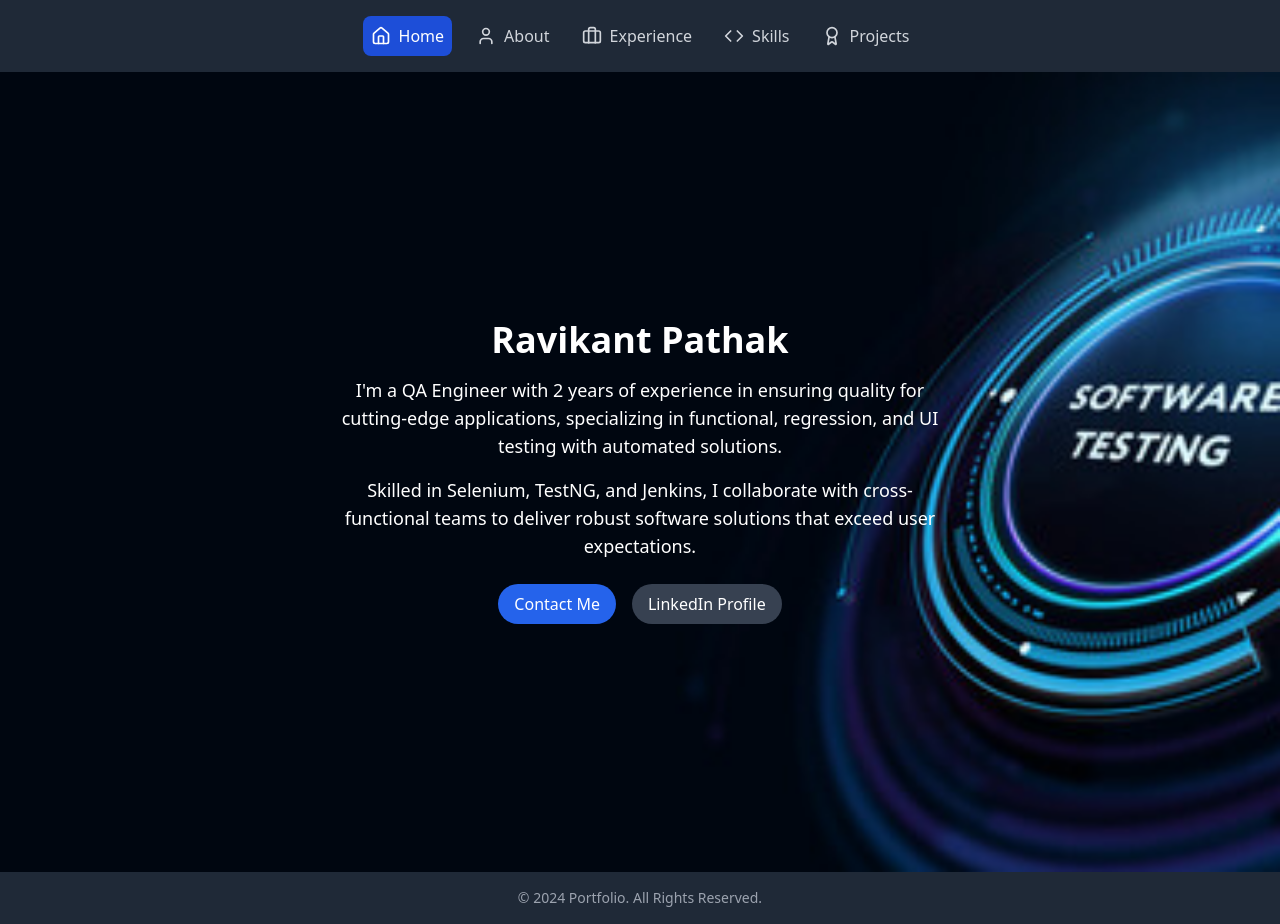
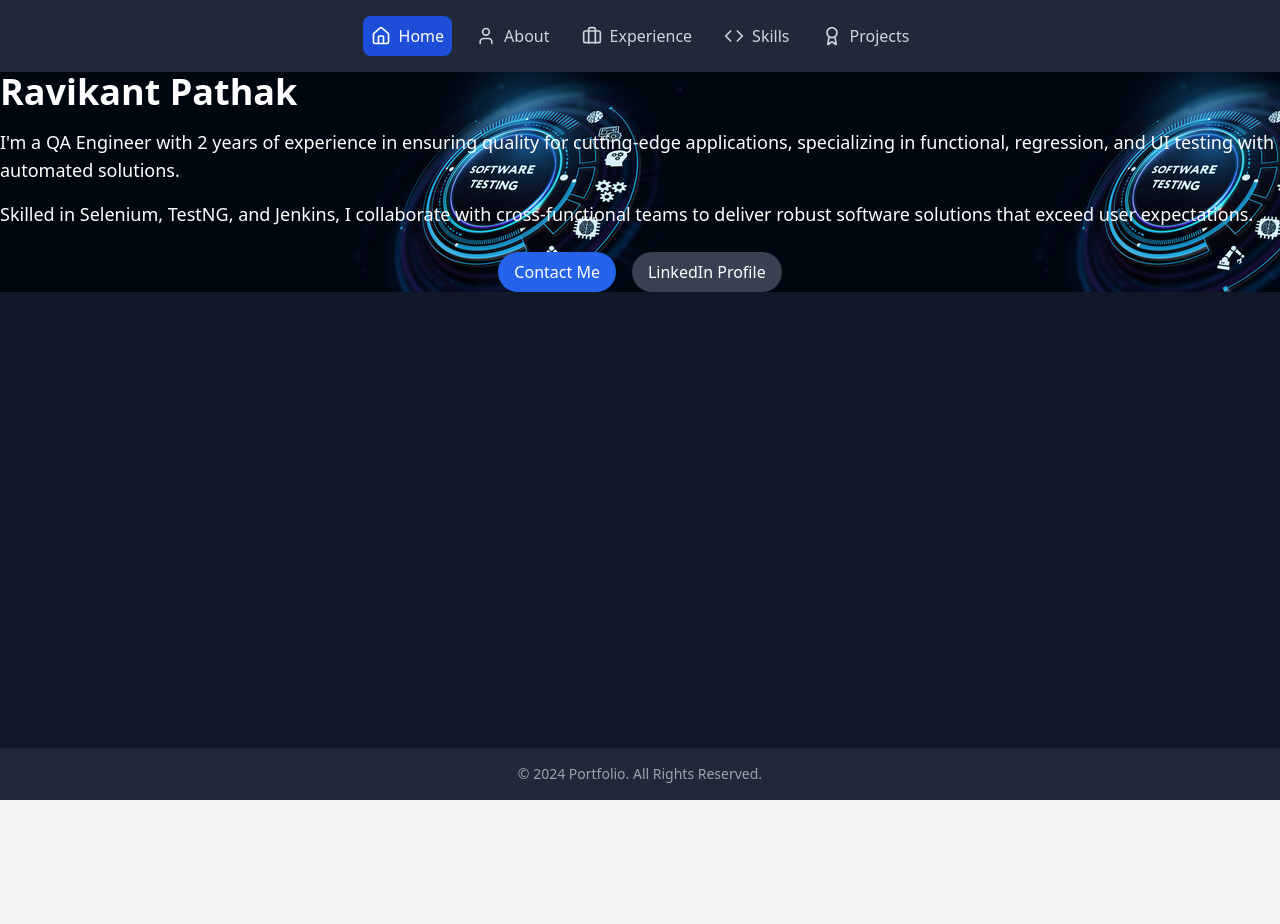
Before and after one commit to deadPoolCloud/ravikant-portfolio, a React (Create React App) app: page / in a window 1280 px wide. After the commit the page ends 800 px from the top, so only its background shows below. Built offline with nearby package versions, Linux system fonts and the light colour scheme.

Commit message:
Reverted last change

```diff
--- a/src/App.css
+++ b/src/App.css
@@ -59,16 +59,26 @@ img, video, iframe {
   object-fit: contain;
 }
 
-/* About Section Background */
+/* About Section Background for Desktop */
 .about-section {
   position: relative;
-  min-height: 100vh;
-  background-image: url('./profilepic/Screenshot from 2024-12-12 11-30-14.png'); /* Update path to your image */
-  background-size: cover;
-  background-position: center;
-  background-attachment: fixed; /* Keeps the background fixed during scroll */
+  min-height: 100vh; /* Full viewport height */
+  background-image: url('./profilepic/homebg.jpg'); /* Desktop background image */
+  background-size: cover; /* Ensure the image covers the container */
+  background-position: center; /* Center the image */
+  background-repeat: no-repeat; /* Prevent tiling */
+  background-attachment: fixed; /* Fixed for desktop */
   color: white;
   padding-top: 20px;
+}
+
+/* About Section Background for Phones */
+@media screen and (max-width: 768px) {
+  .about-section {
+    background-image: url('./profilepic/phoneHome.jpg'); /* Mobile background image */
+    background-attachment: scroll; /* Scroll for better performance */
+    background-size: cover; /* Ensure full coverage */
+  }
 }
 
 /* Text Overlay Styles */
--- a/src/App.js
+++ b/src/App.js
@@ -1,6 +1,7 @@
 import React, { useState, useEffect } from 'react';
 import profileImage from './profilepic/new.png';
 import homeback from './profilepic/homebg.jpg';
+import homebackPhone from './profilepic/phoneHome.jpg';
 import {
   Home, User, Briefcase, Code, Award
 } from 'lucide-react';
@@ -85,16 +86,13 @@ function App() {
       case 'home':
         return (
           <div
-            className="flex items-center justify-center min-h-screen px-4"
+            className="about-section"
             style={{
-              backgroundImage: `url(${homeback})`,
-              backgroundAttachment: 'fixed',
-              backgroundSize: 'cover',
-              backgroundPosition: 'center',
-              minHeight: '100vh',
+              backgroundImage: `url(${homeback})`, // This is a fallback; media queries handle the rest
             }}
           >
-            <div className="text-center max-w-2xl mx-auto p-6">
+            <div className="about-section-overlay"></div>
+            <div className="about-section-content">
               <h1 className="text-3xl md:text-4xl font-bold mb-4 text-white">Ravikant Pathak</h1>
               <p className="text-white mb-4 text-base md:text-lg leading-relaxed">
                 I'm a QA Engineer with 2 years of experience in ensuring quality for cutting-edge applications,
```
Also changed, not shown: 1 other file (tests, documents, lock files or other folders).
